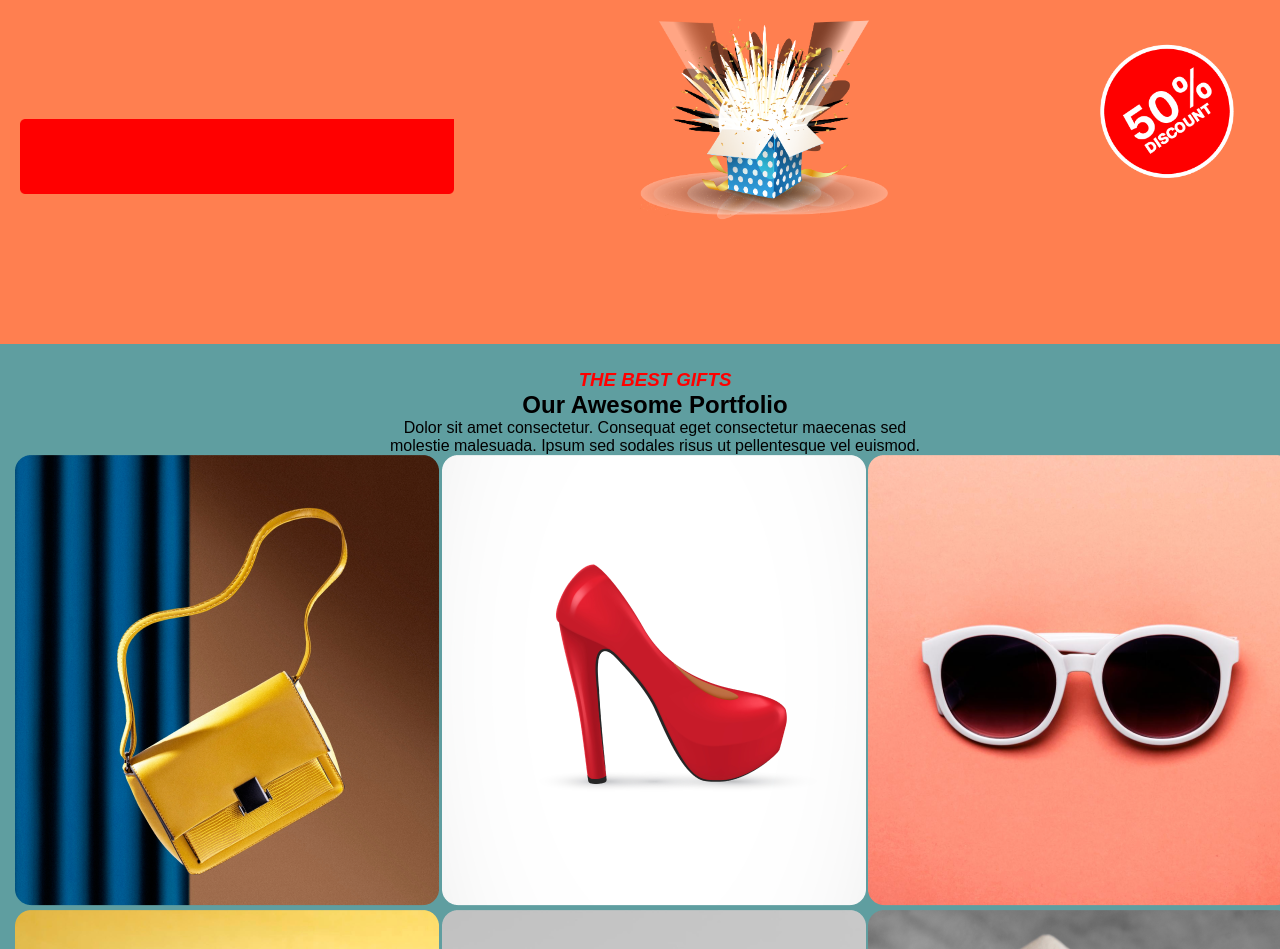
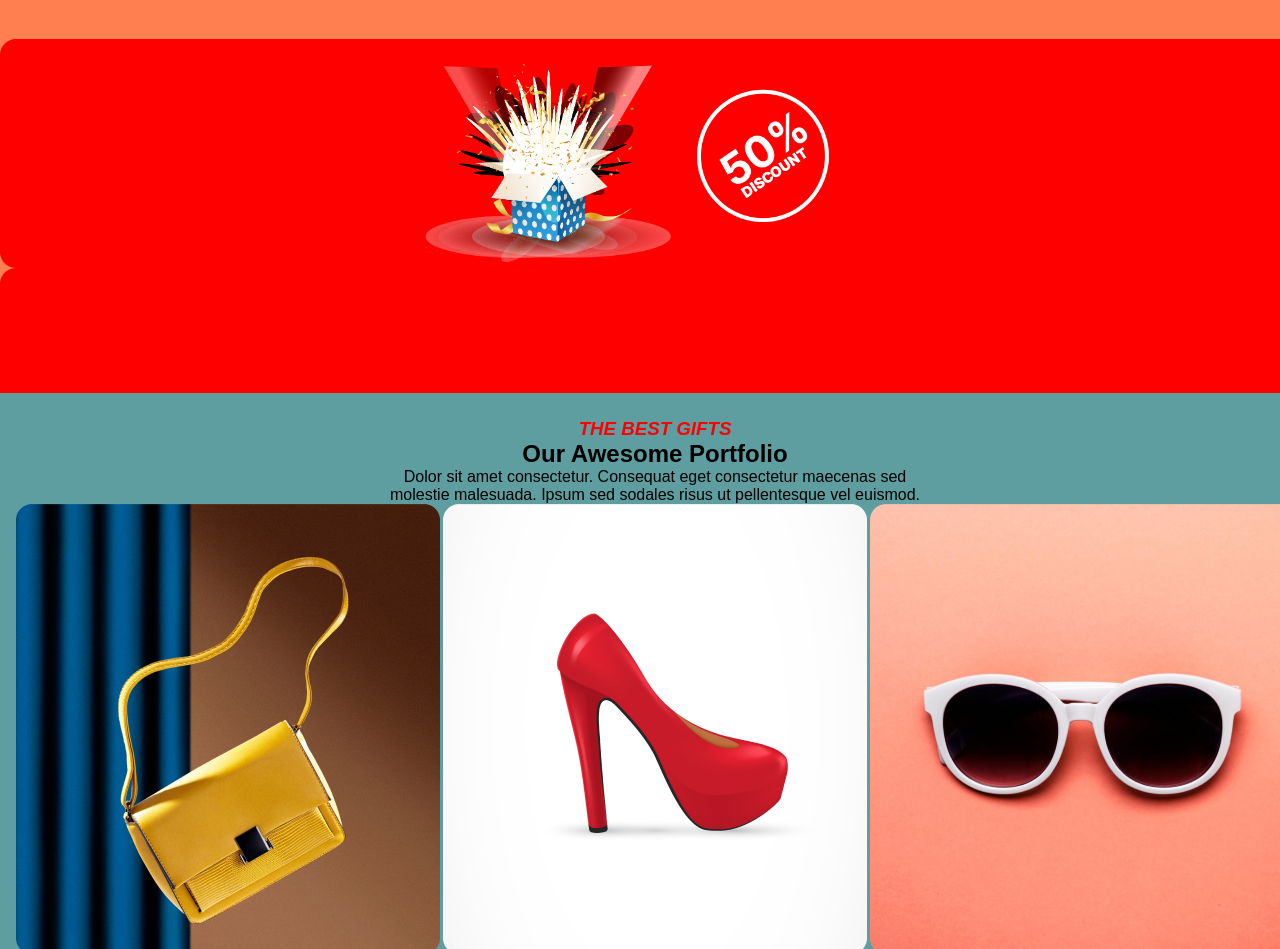
Before and after one commit to plabonmdk/new-year-2024, a plain HTML site: page index.html in a window 1280 px wide. Shown: the part 2323-3272 px from the top of the page. Drawn offline with Linux system fonts and the light colour scheme.

Commit message:
solv kora new year 2024

```diff
--- a/index.html
+++ b/index.html
@@ -64,7 +64,7 @@
 molestie malesuada.<br> Ipsum sed sodales risus ut pellentesque vel euismod. <br>Eleifend nunc purus quam id fermentum amet amet sit consectetur.</p>
         </div>
         <div class="holiday-imge">
-            <img class="fast" src="Rectangle 2.png" alt="">
+            <!-- <img class="fast" src="Rectangle 2.png" alt=""> -->
             <img class="second" src="Group 75.png" alt="">
             <img class="therd" src="Group 44.png" alt="">
         </div>
--- a/style.css
+++ b/style.css
@@ -124,8 +124,14 @@ section .priz{
 }
 .holiday-imge{
     display: flex;
-    justify-content: space-between;
-    padding: 20px;
+    /* justify-content: space-between; */
+    padding: 25px;
+    background-image:url('Rectangle\ 2.png') ;
+    /* width: 1400px; */
+    /* height: 300px; */
+    text-align: center;
+    justify-content: center;
+    margin-top: 40px;
 }
 .fast{
     margin-top:100px ;
@@ -161,7 +167,11 @@ section .priz{
 }
 .prodact-imge{
     display: flex;
-    margin-top: 15px 20px;
+    text-align: center;
+}
+.sait-back{
+    width: 100%;
+    height: 12%;
 }
 .mail-src{
 text-align: center;
```
